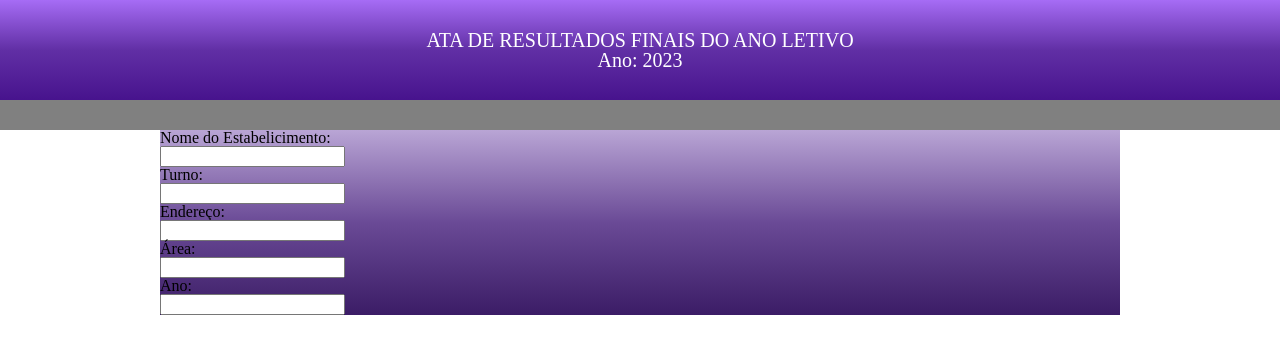
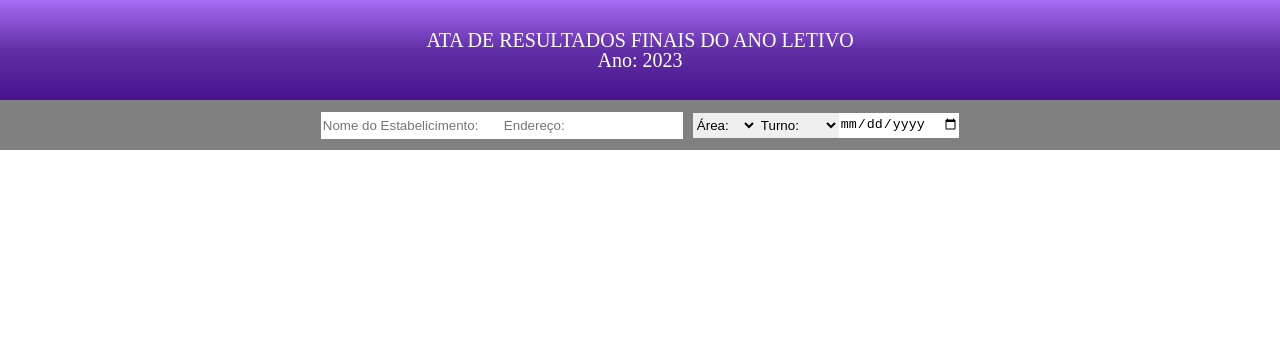
Before and after one commit to FabriNeves/diario-eletronico, a React (Create React App) app in the folder diario-eletronico/: page / in a window 1280 px wide. Shown: the top 354 px of the page. Built offline with nearby package versions, Linux system fonts and the light colour scheme.

Commit message:
Formatação dp menu header

```diff
--- a/diario-eletronico/src/components/header/header-form/form.js
+++ b/diario-eletronico/src/components/header/header-form/form.js
@@ -1,10 +1,23 @@
 import styled from "styled-components";
 
 export const Formu = styled.form`
-   height: auto;
-   width: 75%;
-   margin: 0 auto;
-   background-color: aliceblue;
-   background-image: linear-gradient(rgb(185, 165, 213), rgb(106, 74, 150), rgb(59, 28, 102));
+   display: flex;
+   align-items: center;
+   justify-content: center;
+
+   input{border: 0; height: 25px; outline: none}
+   select{border: 0; height:25px}
+
+   .area-input{
+      margin-right: 10px;
+   }
+
+   .nomeEstab{
+
+   }
+
+   .endereco{
+
+   }
 
 `
--- a/diario-eletronico/src/components/header/header-form/index.jsx
+++ b/diario-eletronico/src/components/header/header-form/index.jsx
@@ -1,17 +1,22 @@
 import *as F from './form'
-export default _ =>{
-    return(
+export default _ => {
+    return (
         <F.Formu>
-            <label htmlFor="">Nome do Estabelicimento: </label><br />
-            <input type="text" /><br />
-            <label htmlFor="">Turno:</label><br />
-            <input type="text" /><br />
-            <label htmlFor="">Endereço:</label><br />
-            <input type="text" /><br />
-            <label htmlFor="">Área:</label><br />
-            <input type="text" /><br />
-            <label htmlFor="">Ano:</label><br />
-            <input type="text" />
+            <div className="area-input">
+                <input type="text" name='Estabelicimento' placeholder='Nome do Estabelicimento:' className='nomeEstab' />
+                <input type="text" name='Endereço' placeholder='Endereço:' className='endereco' />
+            </div>
+            <select name="Area" id="Area">
+                <option value="Area">Área:</option>
+                <option value="U">Urbana</option>
+                <option value="R">Rural</option>
+            </select>
+            <select name="Turno" id="Turno">
+                <option value="Turno">Turno:</option>
+                <option value="M">Matutinino</option>
+                <option value="V">Vespetino</option>
+            </select>
+            <input type="date" name='' />
         </F.Formu>
     )
 }
--- a/diario-eletronico/src/components/header/header-menu/headerMenu.js
+++ b/diario-eletronico/src/components/header/header-menu/headerMenu.js
@@ -5,8 +5,8 @@ import styled from "styled-components";
 export const Menu = styled.div`
     display: flex;
     align-items: center;
-    justify-content: space-between;
+    justify-content: center;
     width: 100%;
-    height: 30px;
+    height: 50px;
     background-color: gray;
 `
--- a/diario-eletronico/src/components/header/header-menu/index.jsx
+++ b/diario-eletronico/src/components/header/header-menu/index.jsx
@@ -1,12 +1,9 @@
+import HeaderForm from '../header-form'
 import *as M from './headerMenu'
-export default _ =>{
-    return(
+export default _ => {
+    return (
         <M.Menu>
-            <div>
-                <form action="">
-                    <label htmlFor=""></label>
-                </form>
-            </div>
+            <HeaderForm />
         </M.Menu>
     )
 }
--- a/diario-eletronico/src/components/home/index.jsx
+++ b/diario-eletronico/src/components/home/index.jsx
@@ -1,14 +1,12 @@
 import React from "react";
 import Header from "../header";
 import Menu from "../header/header-menu";
-import FormHeader from "../header/header-form";
 
 export default props => {
     return(
         <div>
             <Header/>
             <Menu/>
-            <FormHeader/>
 
         </div>
     )
```
